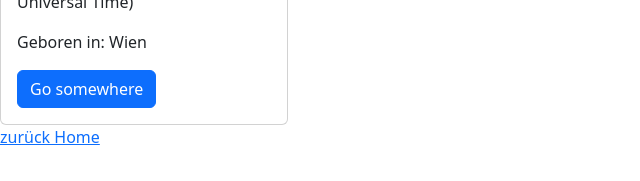
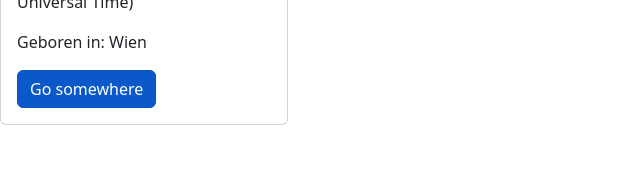
Before and after one commit to mahies/4ahitm_24, an Angular app: page /page_pont in a window 1280 px wide. Shown: the part 131-312 px from the top of the page, without its empty margins (0-640 px from the left). Built offline with nearby package versions, Linux system fonts and the light colour scheme.

Commit message:
FIX: Doppelter zurück link

```diff
--- a/src/app/page-about-me-pont/page-about-me-pont.component.html
+++ b/src/app/page-about-me-pont/page-about-me-pont.component.html
@@ -4,7 +4,6 @@
     <h5 class="card-title">{{me.firstname.toUpperCase() }} {{me.surname}}</h5>
     <p class="card-text">Geboren am: {{me.birthday}}</p>
     <p class="card-text">Geboren in: {{me.city}}</p>
-    <a href="#" class="btn btn-primary">Go somewhere</a>
+    <a routerLink="" routerLinkActive="active" class="btn btn-primary">Go somewhere</a>
   </div>
 </div>
-<a routerLink="" routerLinkActive="active">zurück Home</a>
```
